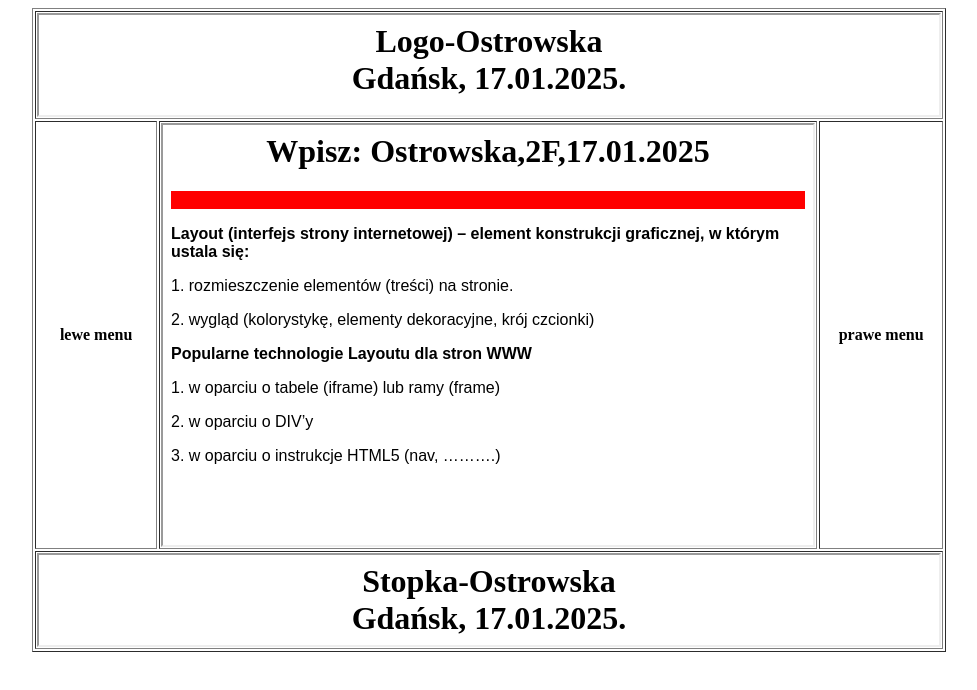
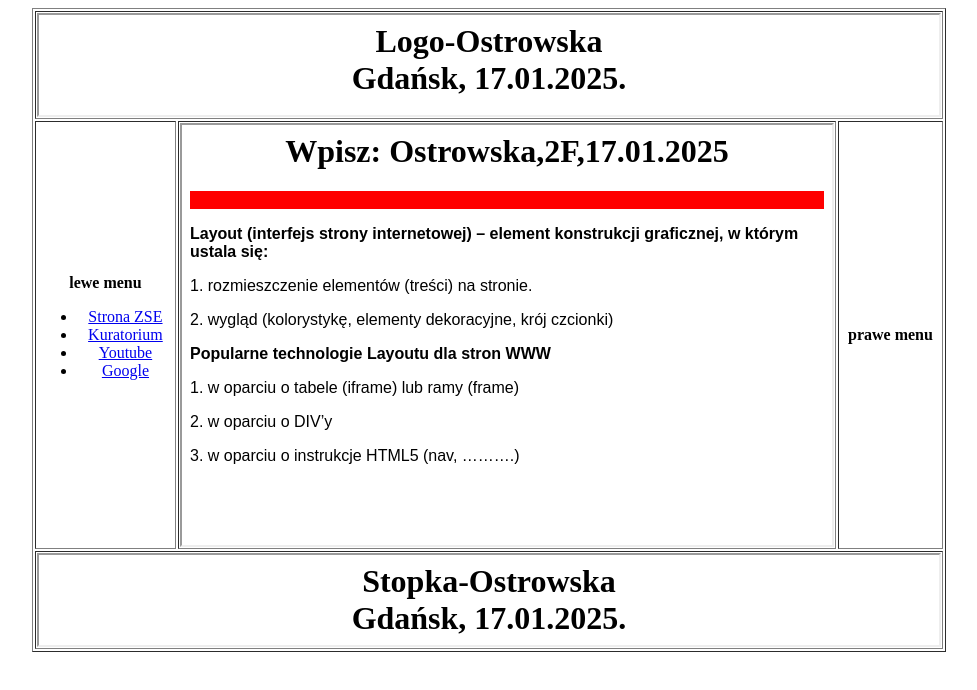
Before and after one commit to JulkaOstrowska1/Zadanie2, a plain HTML site: page index.html in a window 1280 px wide. Shown: the whole page, without its empty margins (151-1128 px from the left). Drawn offline with Linux system fonts and the light colour scheme.

Commit message:
Update index.html

```diff
--- a/index.html
+++ b/index.html
@@ -13,6 +13,21 @@
  <tr>
  <td width=18% align="center">
  <b>lewe menu</b>
+ <ul>
+ <li>
+ <a href="https://zse.edu.gdansk.pl/" target="obszar_glowny">Strona ZSE</a>
+ </li>
+ <li>
+ <a href="https://www.kuratorium.gda.pl/" target="obszar_glowny">Kuratorium</a>
+ </li>
+   <li>
+ <a href="https://www.youtube.com/" target="obszar_glowny">Youtube</a>
+ </li>
+   <li>
+ <a href="https://www.google.pl/" target="obszar_glowny">Google</a>
+ </li>
+ </ul>
+ </td>
  </td>
    <td align=center>
     <iframe width=650 height=420 name="obszar_glowny" src="glowny_ostrowska.html" border="0" ></iframe>
```
